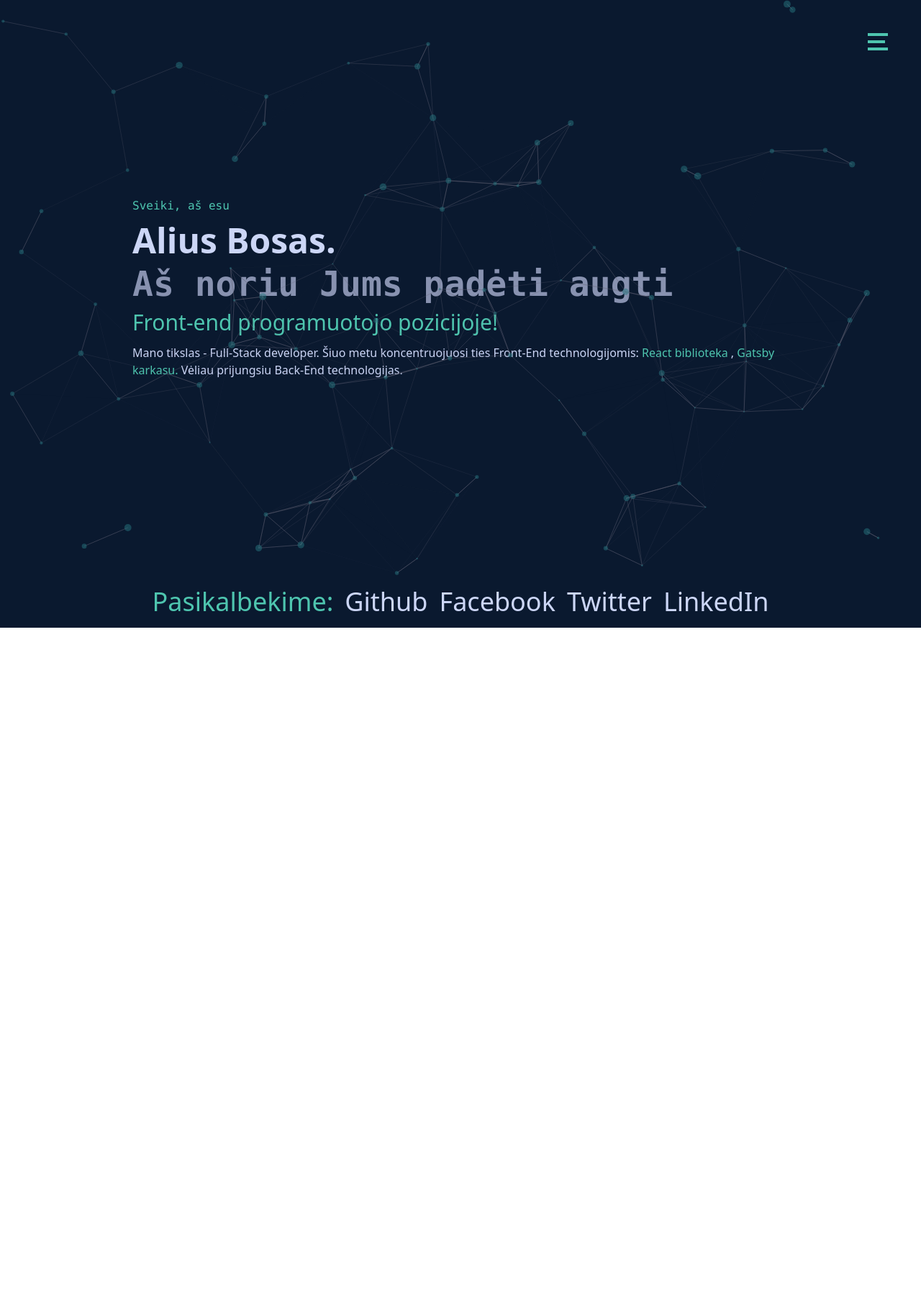
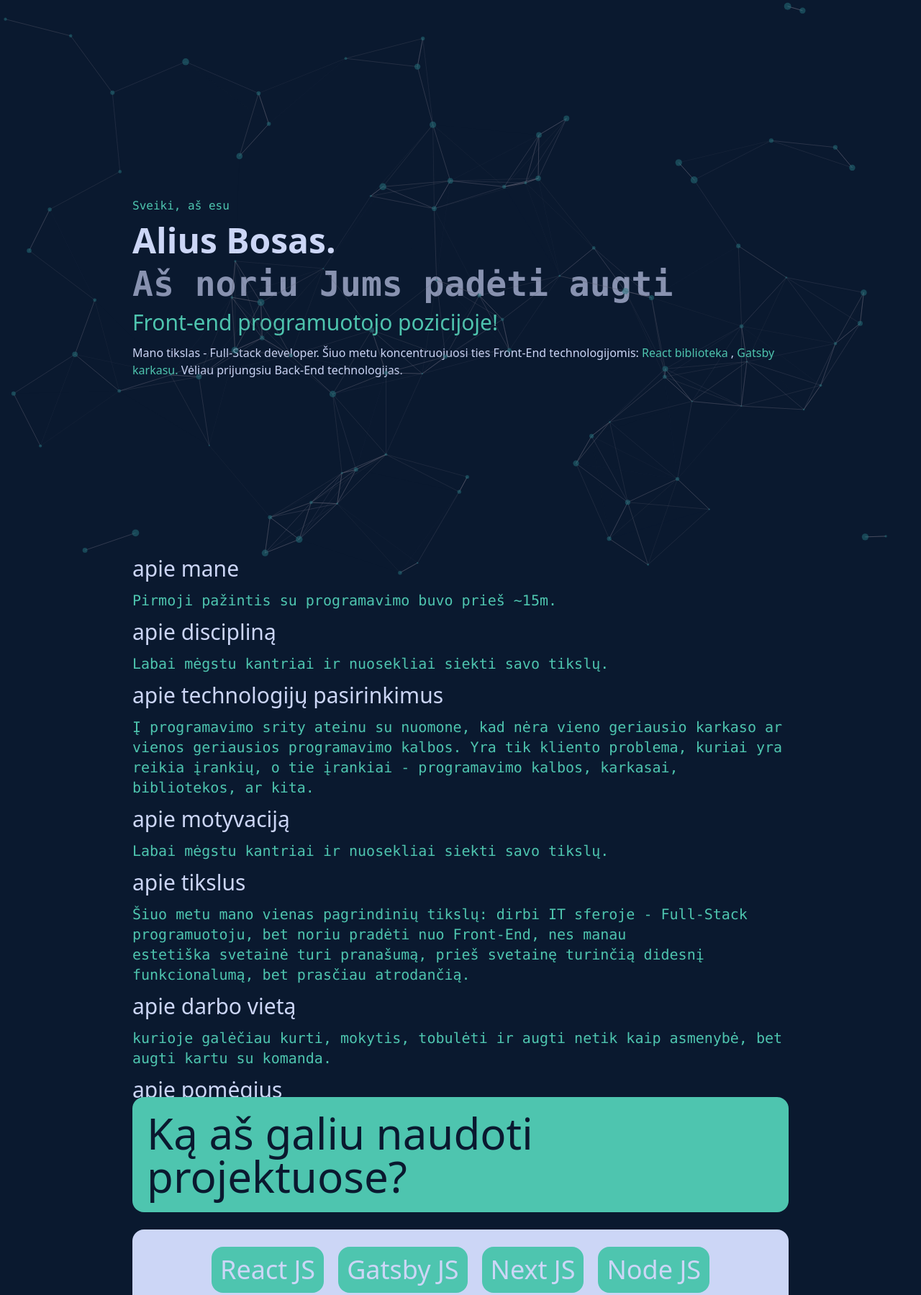
Before and after one commit to kosmineOdiseja/aliusbosas-portfolio, a Gatsby site: page / in a window 1280 px wide. Shown: the top 1799 px of the page at 72% size. Before the commit the page ends 872 px from the top, so only its background shows below. Built offline with nearby package versions, Linux system fonts and the light colour scheme; Gatsby itself is replaced by a stand-in of ours.

Commit message:
delete navbar and some fix

```diff
--- a/gatsby-config.ts
+++ b/gatsby-config.ts
@@ -10,7 +10,6 @@ const config: GatsbyConfig = {
     "gatsby-plugin-image",
     "gatsby-plugin-react-helmet",
     "gatsby-plugin-sitemap",
-    `gatsby-plugin-anchor-links`,
     {
     resolve: 'gatsby-plugin-manifest',
     options: {
@@ -29,10 +28,16 @@ const config: GatsbyConfig = {
         crossOrigin: `use-credentials`,
     }
   },
+  {
+      resolve: "gatsby-plugin-anchor-links",
+      options: {
+        offset: -100
+      }
+    },
   "gatsby-plugin-mdx",
   "gatsby-plugin-sharp",
   "gatsby-transformer-sharp", {
-    resolve: 'gatsby-source-filesystem',
+   resolve: 'gatsby-source-filesystem',
     options: {
       "name": "images",
       "path": "./src/assets/images/"
--- a/src/components/about/apieMane.tsx
+++ b/src/components/about/apieMane.tsx
@@ -15,7 +15,7 @@ const apieMane = () => {
 	console.log(info, 'this is info')
 
   return (
-		<div className='bg-nightsky' id='pradzia' >
+		<div className='bg-nightsky' id='apieMane' >
 	  	<section className=' m-auto w-9/12 h-1/2'>
 			  <div className='flex flex-col gap-3 h-screen mx-auto p-6 items-start justify-center'>
 
--- a/src/components/shared/footer/Footer.tsx
+++ b/src/components/shared/footer/Footer.tsx
@@ -10,12 +10,12 @@ interface socialLinks {
 const Footer = () => {
 	// console.log(SocialIcons, 'this is Social icons ')
 
-	const [ socialIcons, setSocialIcons ] = useState<socialLinks[]>(SocialIcons)
+	// const [ socialIcons, setSocialIcons ] = useState<socialLinks[]>(SocialIcons)
 
   return (
 	<footer className='flex flex-row gap-4 align-center justify-center bg-nightsky text-4xl text-light-text py-4 '>
 		<h3 className='text-green' > Pasikalbekime: </h3>
-		{socialIcons.map(({  name, icon, url  } : socialLinks ) => (
+		{SocialIcons.map(({  name, icon, url  } : socialLinks ) => (
 				<a key={ name } href={ url } target='_blank' className='hover:text-green'>
 					{name }
 				</a>
--- a/src/components/shared/navbar/Navbar.tsx
+++ b/src/components/shared/navbar/Navbar.tsx
@@ -14,7 +14,7 @@ const Navbar = () => {
 
   return (
 	<>
-		<div className='fixed top-0 right-0 flex w-screen '>
+		<div className='fixed top-0 right-0 flex w-screen  '>
 			{ !isOpen ? (
 				<button onClick={() => setIsOpen(!isOpen)} className="top-10 right-10 absolute">
 					<div className='w-7 h-1 m-1.5 bg-green'> </div>
@@ -28,19 +28,19 @@ const Navbar = () => {
 					<div className='flex flex-col justify-center items-center bg-nightsky h-full w-screen gap-10'>
 						<li className=''>
 							<AnchorLink to='/#pradzia' >
-								<span className='text-green text-6xl '>Pradžia</span>
+								<span className='text-green text-6xl'>Pradžia</span>
 							</AnchorLink>
 						</li>
 						<li >
-							<AnchorLink to='/about/' >
+							<AnchorLink to='/#apieMane/' >
 								<span className='text-green text-6xl hover:text-7xl'>Apie mane</span>
 							</AnchorLink>
 						</li>
-						<li >
+						{/* <li >
 							<AnchorLink to='/projects/' >
 								<span className='text-green text-6xl hover:text-7xl'>Portfolio</span>
 							</AnchorLink>
-						</li>
+						</li> */}
 						<li >
 							<AnchorLink to='/contact/'>
 								<span className='text-green text-6xl hover:text-7xl'>Kontaktai</span>
--- a/src/pages/index.tsx
+++ b/src/pages/index.tsx
@@ -14,12 +14,11 @@ const IndexPage = () => {
     {/* <Layout /> */}
     {/* <SideBar /> */}
     <Seo title="Home" />
-    <Navbar />
+    {/* <Navbar /> */}
     <Hero />
-    {/* <Footer />  */}
     <ParticlesComponent />
-    {/* <ApieMane /> */}
-    {/* <Skills /> */}
+    <ApieMane />
+    <Skills />
     <Footer />
     </>
   )
```
